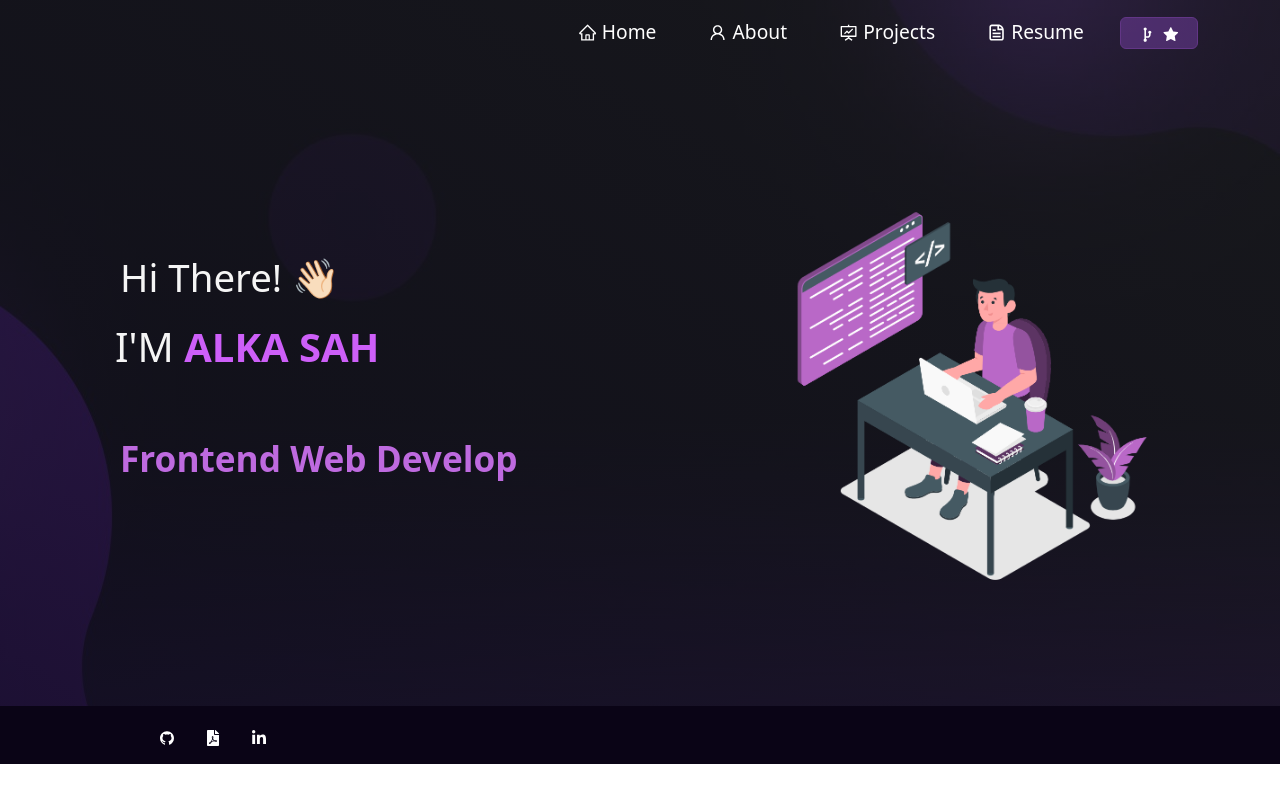
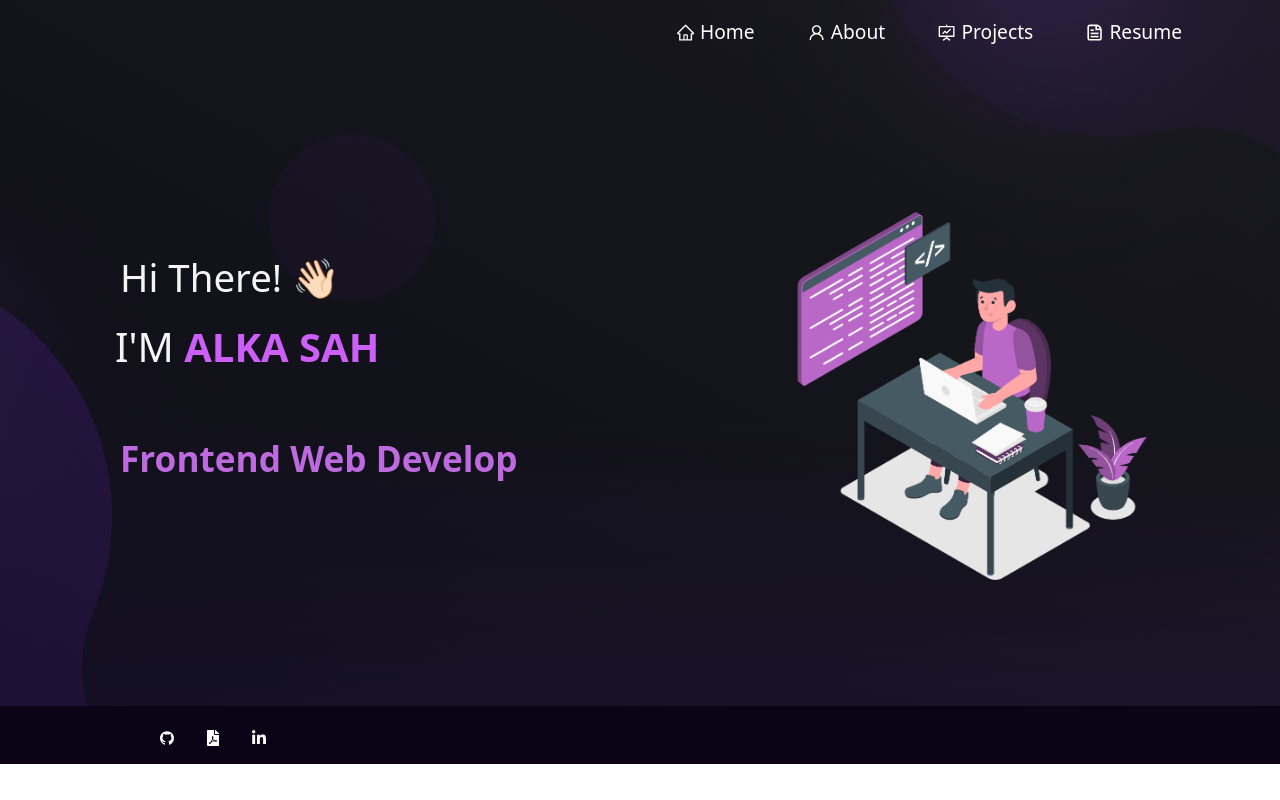
Before and after one commit to alka485/Portfolio, a React (Create React App) app: page / in a window 1280 px wide. Built offline with nearby package versions, Linux system fonts and the light colour scheme.

Commit message:
saved modification

```diff
--- a/src/components/Footer.js
+++ b/src/components/Footer.js
@@ -14,17 +14,12 @@ function Footer() {
   return (
     <Container fluid className="footer">
       <Row>
-        {/* <Col md="4" className="footer-copywright">
-          <h3>Designed and Developed by Soumyajit Behera</h3>
-        </Col>
-        <Col md="4" className="footer-copywright">
-          <h3>Copyright © {year} SB</h3>
-        </Col> */}
+
         <Col md="4" className="footer-body">
           <ul className="footer-icons">
             <li className="social-icons">
               <a
-                href="https://github.com/alka485"
+                href="https://github.com/alka485?tab=repositories"
                 style={{ color: "white" }}
                 target="_blank"
                 rel="noopener noreferrer"
--- a/src/components/Navbar.js
+++ b/src/components/Navbar.js
@@ -2,11 +2,10 @@ import React, { useState } from "react";
 import Navbar from "react-bootstrap/Navbar";
 import Nav from "react-bootstrap/Nav";
 import Container from "react-bootstrap/Container";
-// import logo from "../Assets/logo.png";
 import Button from "react-bootstrap/Button";
 import { Link } from "react-router-dom";
 import { CgGitFork } from "react-icons/cg";
-import { ImBlog } from "react-icons/im";
+//import { ImBlog } from "react-icons/im";
 import {
   AiFillStar,
   AiOutlineHome,
@@ -93,16 +92,16 @@ function NavBar() {
             </Nav.Item>
 
 
-            <Nav.Item className="fork-btn">
+            {/* <Nav.Item className="fork-btn">
               <Button
-                href="https://github.com/alka485/Portfolio"
+                href="https://github.com/alka485?tab=repositories"
                 target="_blank"
                 className="fork-btn-inner"
               >
                 <CgGitFork style={{ fontSize: "1.2em" }} />{" "}
                 <AiFillStar style={{ fontSize: "1.1em" }} />
               </Button>
-            </Nav.Item>
+            </Nav.Item> */}
           </Nav>
         </Navbar.Collapse>
       </Container>
```
